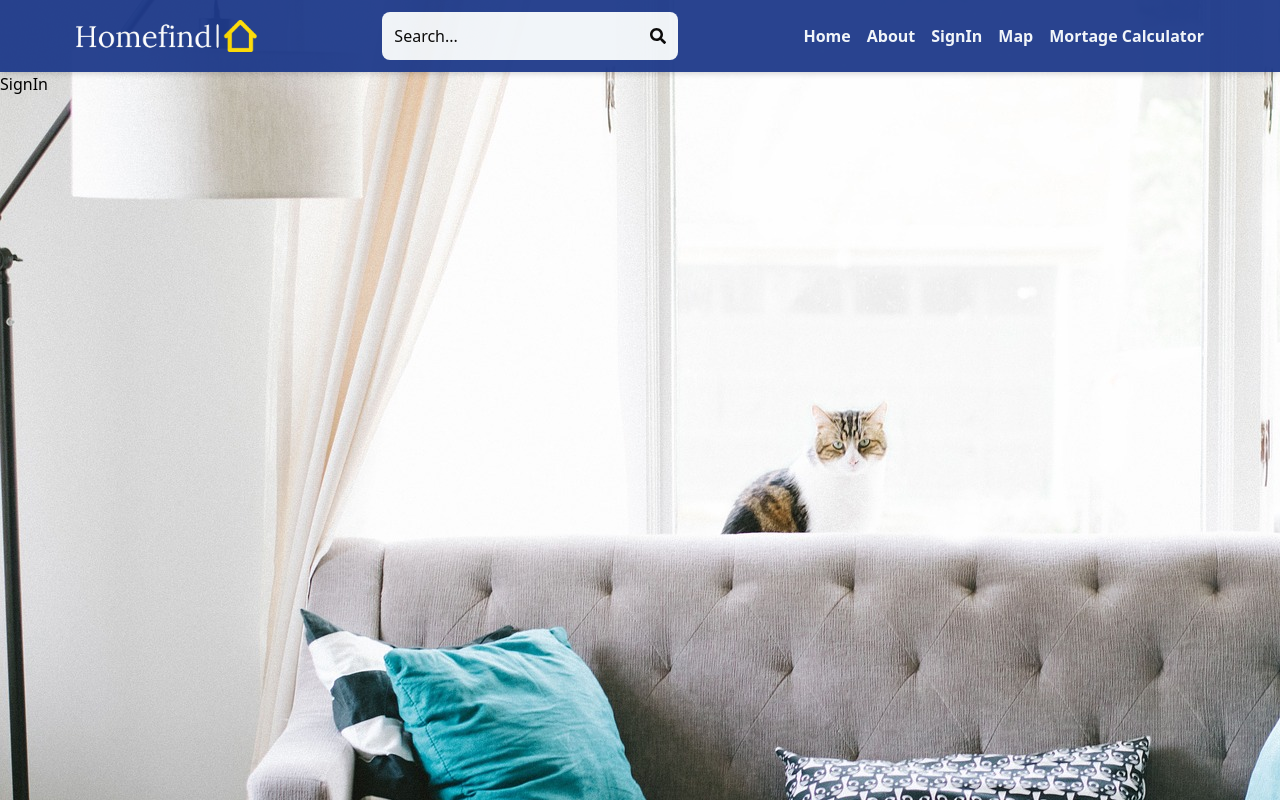
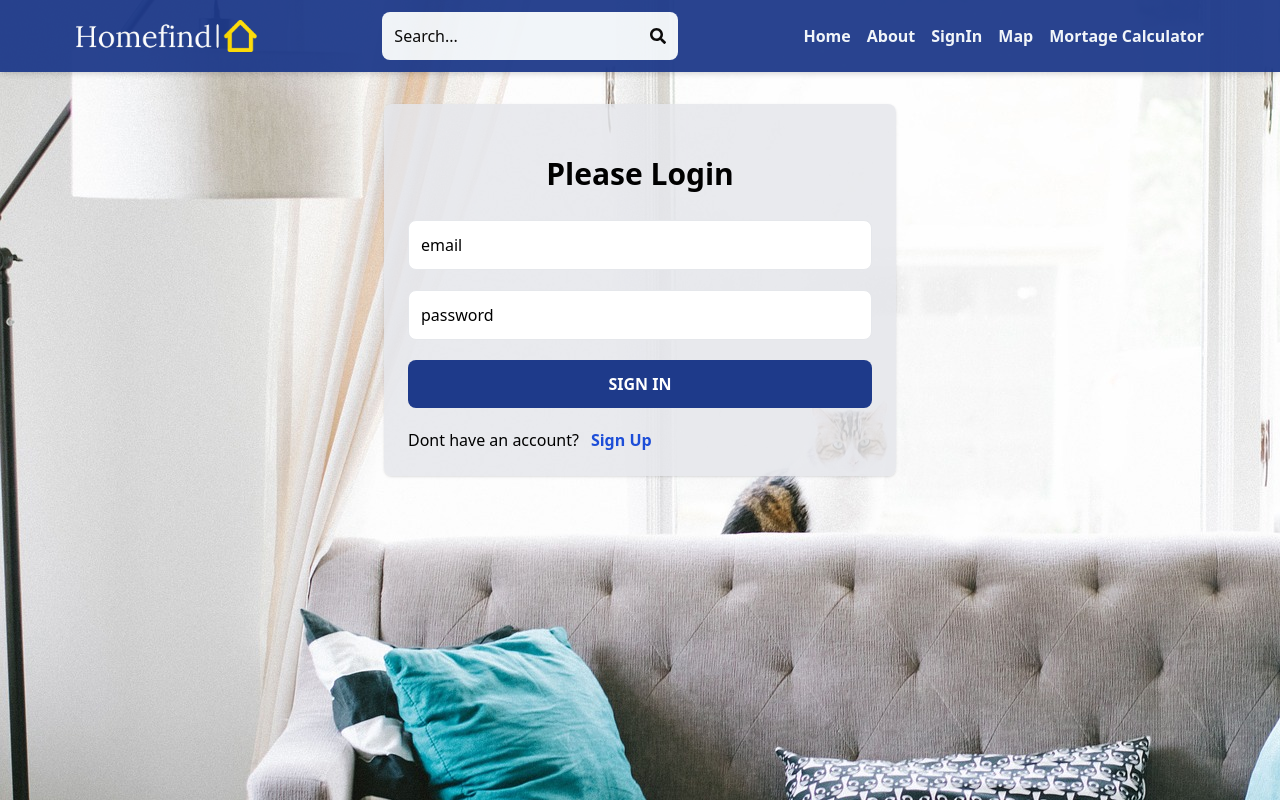
Before and after one commit to Lobbeb/Homefind_Project, a React (Vite) app in the folder HomeFinder-Frontend/: page /sign-in in a window 1280 px wide. Built offline with nearby package versions, Linux system fonts and the light colour scheme.

Commit message:
Created functionality and sign in page

```diff
--- a/HomeFinder-Frontend/src/pages/SignIn.jsx
+++ b/HomeFinder-Frontend/src/pages/SignIn.jsx
@@ -1,5 +1,77 @@
-import React from "react";
+import { useState } from "react";
+import { Link, useNavigate } from "react-router-dom";
 
 export default function SignIn() {
-  return <div>SignIn</div>;
+  const [formData, setFormData] = useState({});
+  const [error, setError] = useState(null);
+  const [loading, setLoading] = useState(false);
+  const navigate = useNavigate();
+
+  const handleChange = (e) => {
+    setFormData({ ...formData, [e.target.id]: e.target.value }); // e.target.id is the id of the input field
+  };
+
+  const handleSubmit = async (e) => {
+    e.preventDefault();
+    try {
+      setLoading(true);
+      const res = await fetch("/api/auth/signin", {
+        method: "POST",
+        headers: {
+          "Content-Type": "application/json",
+        },
+        body: JSON.stringify(formData),
+      });
+      const data = await res.json();
+
+      if (data.success === false) {
+        setLoading(false);
+        setError(data.message);
+        return;
+      }
+      setLoading(false);
+      setError(null); //If we get error and then we submit again with no error, we want to remove the error message from the screen
+      navigate("/"); //TODO: Either we keep it as default aka homepage or we direct to our profile page.
+    } catch (error) {
+      setLoading(false);
+      setError(error.message);
+    }
+  };
+  return (
+    <div
+      className="p-6 max-w-lg mx-auto my-8 rounded-lg shadow"
+      style={{ backgroundColor: "rgba(229, 231, 235, 0.85)" }}
+    >
+      <h1 className="text-3xl text-center font-semibold my-7">Please Login</h1>
+      <form onSubmit={handleSubmit} className="flex flex-col gap-5">
+        <input
+          type="email"
+          placeholder="email"
+          className="border p-3 rounded-lg placeholder-black text-black "
+          id="email"
+          onChange={handleChange}
+        />
+        <input
+          type="password"
+          placeholder="password"
+          className="border p-3 rounded-lg placeholder-black text-black "
+          id="password"
+          onChange={handleChange}
+        />
+        <button
+          disabled={loading}
+          className="bg-blue-900 text-white font-bold p-3 rounded-lg uppercase hover:opacity-90 disabled:bg-gray-500 disabled:hover:opacity-100"
+        >
+          {loading ? "Loading..." : "Sign in"}
+        </button>
+      </form>
+      <div className="flex gap-3 mt-5">
+        <p>Dont have an account?</p>
+        <Link to={"/sign-up"}>
+          <span className="text-blue-700 font-bold">Sign Up</span>
+        </Link>
+      </div>
+      {error && <p className="text-red-500 mt-5">{error}</p>}
+    </div>
+  );
 }
```
